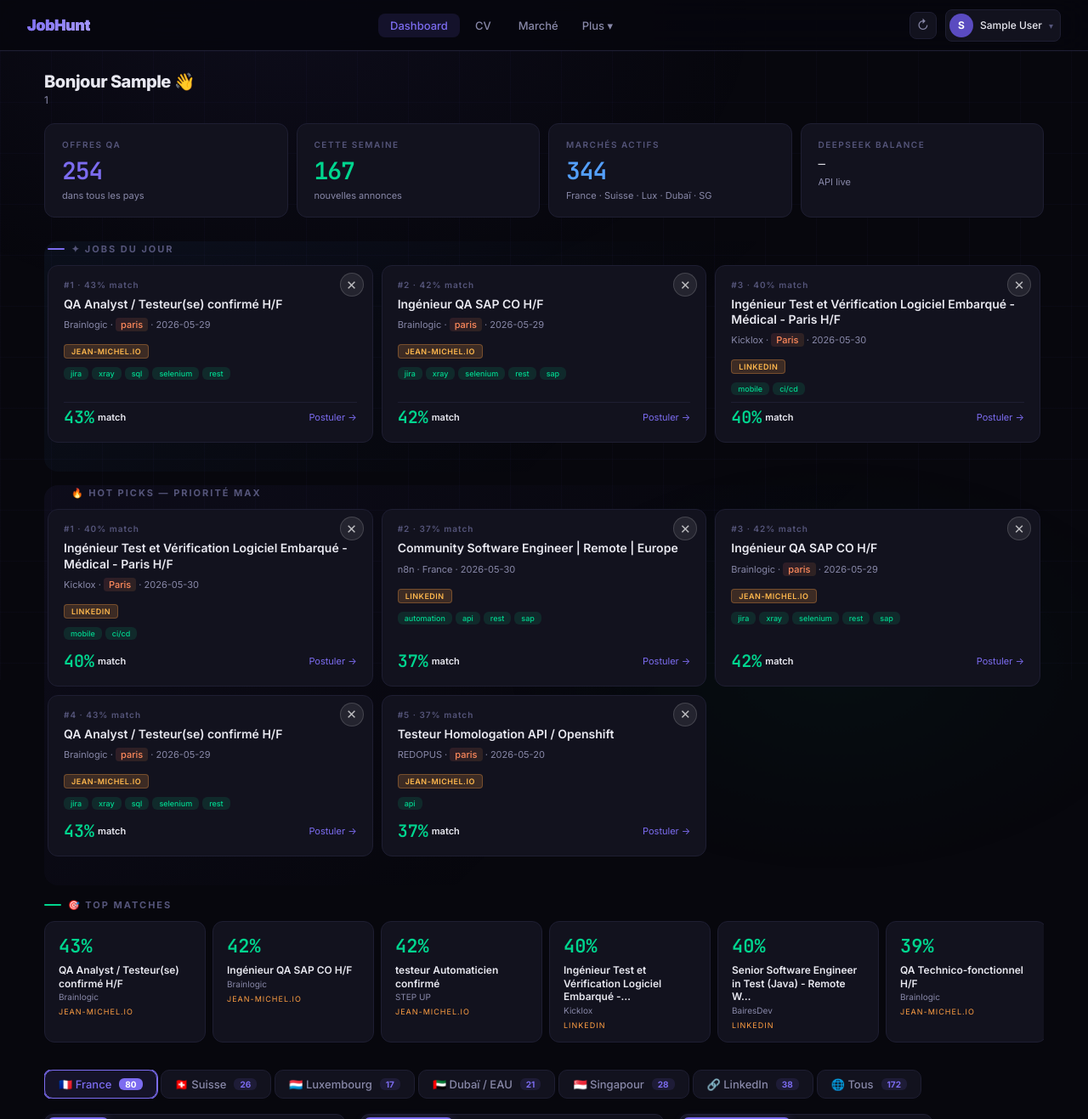
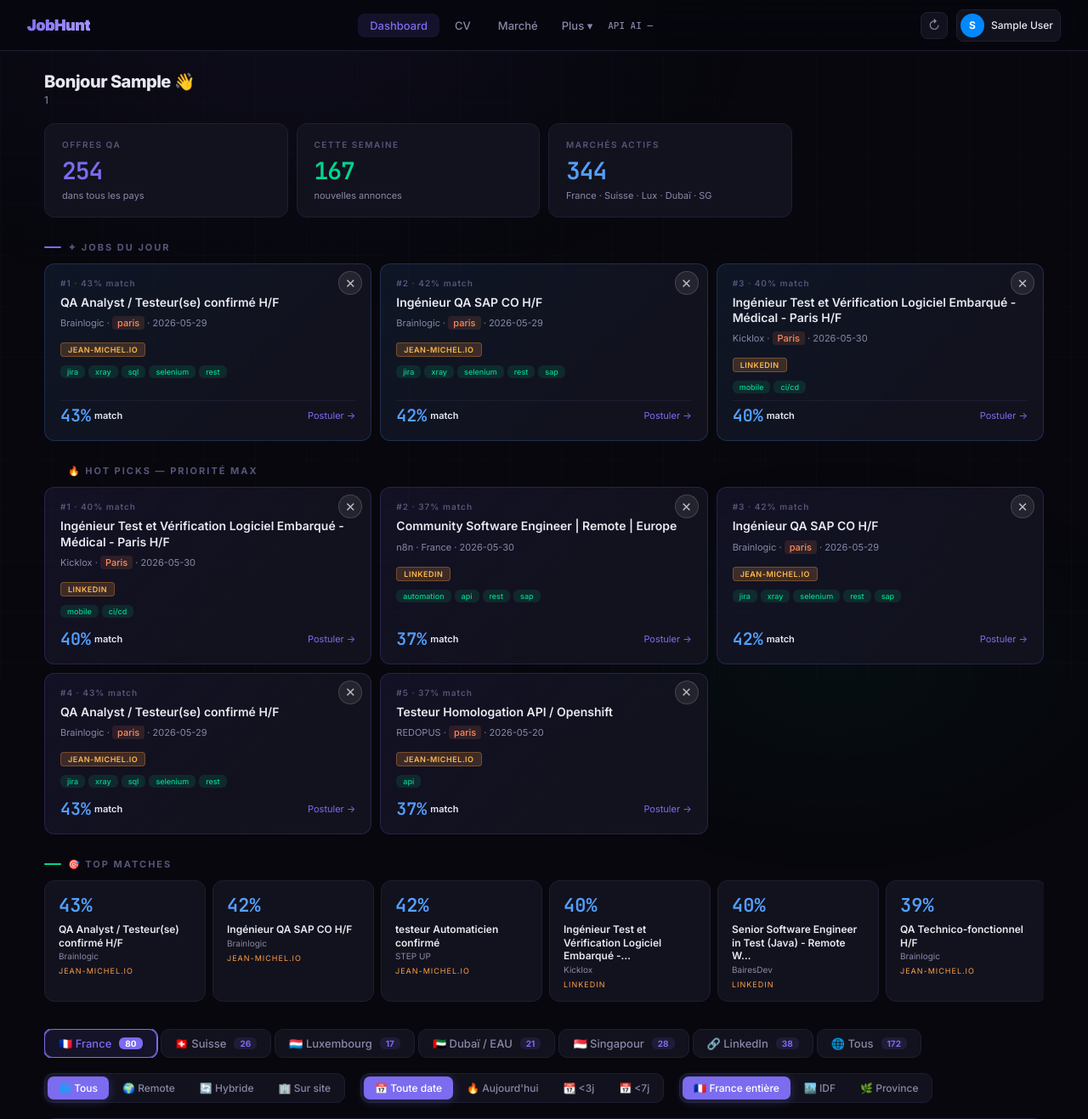
Before and after one commit to AtmanTest/jobhunt, a Flask app: page / in a window 1280 px wide. Shown: the top 1317 px of the page at 85% size. Run offline with Flask 3, Linux system fonts and the light colour scheme; the visitor is signed in with stand-in values (Sample User, id 1); data comes from the database, SQL or seed files in the repository; data that the repository does not hold is empty.

Commit message:
fix: gradient direct dans les tuiles (blue/purple) + chevron supprime + avatar bleu electrique + match en bleu + balance dans header

```diff
--- a/templates/dashboard.html
+++ b/templates/dashboard.html
@@ -128,15 +128,13 @@
   .user-trigger:hover { border-color: var(--accent); background: var(--card-hover); }
   .user-avatar {
     width: 28px; height: 28px; border-radius: 50%;
-    background: var(--accent-dim);
+    background: #0088ff;
     display: flex; align-items: center; justify-content: center;
     font-size: 12px; font-weight: 700; color: #fff;
     overflow: hidden; flex-shrink: 0;
   }
   .user-avatar img { width: 100%; height: 100%; object-fit: cover; display: block; }
   .user-name { font-weight: 500; font-size: 12px; }
-  .user-chevron { font-size: 10px; color: var(--text-muted); transition: transform 0.2s; }
-  .user-chevron.open { transform: rotate(180deg); }
   .user-dropdown {
     position: absolute; top: calc(100% + 6px); right: 0;
     min-width: 200px; background: var(--card);
@@ -235,20 +233,13 @@
   .balance.red .num { color: var(--red); }
 
   /* ── Section Color Gradients ── */
-  .section-jobs-jour {
-    background: linear-gradient(135deg, rgba(84,160,255,0.06), transparent 60%);
-    border-radius: var(--radius-lg);
-    padding: 2px 4px 6px;
-    margin-bottom: 16px;
+  .card-blue {
+    background: linear-gradient(135deg, rgba(84,160,255,0.1), var(--card) 70%) !important;
+    border-color: rgba(84,160,255,0.2) !important;
   }
-  .section-hot-picks {
-    background: linear-gradient(135deg, rgba(124,108,240,0.06), transparent 60%);
-    border-radius: var(--radius-lg);
-    padding: 2px 4px 6px;
-    margin-bottom: 16px;
-  }
-  .section-countries {
-    background: transparent;
+  .card-purple {
+    background: linear-gradient(135deg, rgba(124,108,240,0.1), var(--card) 70%) !important;
+    border-color: rgba(124,108,240,0.2) !important;
   }
 
   /* ── Featured / Top Matches ── */
@@ -295,7 +286,7 @@
   }
   .featured-card .fc-score .num {
     font-family: 'JetBrains Mono', monospace;
-    font-size: 20px; font-weight: 800; color: var(--green);
+    font-size: 20px; font-weight: 800; color: var(--blue);
   }
   .featured-card .fc-skills {
     display: flex; gap: 4px; flex-wrap: wrap; margin-top: 2px;
@@ -321,7 +312,7 @@
   .top-match-card:hover { border-color: var(--accent); background: var(--card-hover); transform: translateY(-2px); }
   .top-match-card .tm-score {
     font-size: 22px; font-weight: 800;
-    font-family: 'JetBrains Mono', monospace; color: var(--green);
+    font-family: 'JetBrains Mono', monospace; color: var(--blue);
   }
   .top-match-card .tm-title { font-size: 12px; font-weight: 600; margin-top: 6px; line-height: 1.3; }
   .top-match-card .tm-company { font-size: 10px; color: var(--text-dim); margin-top: 2px; }
@@ -465,7 +456,7 @@
   .badge-fresh-B { background: rgba(84,160,255,0.15); color: var(--blue); }
   .badge-fresh-C { background: rgba(255,159,67,0.15); color: var(--orange); }
   .badge-fresh-D { background: rgba(85,85,122,0.2); color: var(--text-muted); }
-  .badge-score { background: var(--green-dim); color: var(--green); font-size: 10px; }
+  .badge-score { background: rgba(84,160,255,0.15); color: var(--blue); font-size: 10px; }
   .badge-score-low { background: rgba(255,107,107,0.15); color: var(--red); }
   .badge-source {
     font-size: 8px; text-transform: uppercase; letter-spacing: 1px;
@@ -653,6 +644,7 @@
           <a href="{{ url_for('about') }}" style="display:flex;align-items:center;gap:8px;padding:8px 12px;border-radius:8px;text-decoration:none;color:var(--text-dim);font-size:13px;font-weight:500;transition:all 0.15s;">ℹ️ À propos</a>
         </div>
       </div>
+      <span id="balance-header" style="font-size:11px;font-weight:500;color:var(--text-dim);font-family:'JetBrains Mono',monospace;margin-left:4px;white-space:nowrap;">API AI ⟳</span>
     </nav>
     <div class="header-right">
       <button class="refresh-btn" onclick="window.location.href='{{ url_for('refresh') }}';this.textContent='⏳';" title="Rafraîchir les offres">↻</button>
@@ -660,7 +652,6 @@
         <button class="user-trigger" id="user-trigger">
           <div class="user-avatar" id="nav-avatar">?</div>
           <span class="user-name" id="nav-name">Connexion</span>
-          <span class="user-chevron" id="nav-chevron">▾</span>
         </button>
         <div class="user-dropdown" id="user-dropdown">
           <div class="dd-header">
@@ -709,21 +700,15 @@
         <div class="value blue" id="total-markets">{{ country_counts|sum(attribute='count') }}</div>
         <div class="sub">France · Suisse · Lux · Dubaï · SG</div>
       </div>
-      <div class="hero-card">
-        <div class="label">DeepSeek Balance</div>
-        <div class="value orange balance" id="balance-chip"><span class="num" id="balance-value">⟳</span></div>
-        <div class="sub">API live</div>
-      </div>
     </div>
 
     <!-- Jobs du Jour (featured) -->
     {% if jobs_of_day %}
-    <div class="section-jobs-jour">
     <div class="featured-section">
       <div class="section-label"><span class="bar purple"></span> ✦ Jobs du Jour</div>
       <div class="featured-grid">
       {% for job in jobs_of_day %}
-        <div class="featured-card" onclick="window.open('{{ job.url | clean_url }}','_blank');fetch('/api/job/{{ job.id }}/click');" style="position:relative;cursor:pointer;">
+        <div class="featured-card card-blue" onclick="window.open('{{ job.url | clean_url }}','_blank');fetch('/api/job/{{ job.id }}/click');" style="position:relative;cursor:pointer;">
           <button class="btn-dismiss" onclick="event.stopPropagation();dismissJob({{ job.id }}, this);" title="Masquer">✕</button>
           <div class="rank">#{{ loop.index }} · {{ job.match_score }}% match</div>
           <div class="fc-title">{{ job.title }}</div>
@@ -745,16 +730,14 @@
       </div>
     </div>
     {% endif %}
-    </div>
 
     <!-- 🔥 Hot Picks: meilleurs jobs classés par priorité -->
     {% if hot_picks %}
-    <div class="section-hot-picks">
     <div class="featured-section">
       <div class="section-label"><span class="bar orange"></span> 🔥 Hot Picks — Priorité Max</div>
       <div class="featured-grid">
       {% for job in hot_picks %}
-        <div class="featured-card" onclick="window.open('{{ job.url | clean_url }}','_blank');fetch('/api/job/{{ job.id }}/click');" style="position:relative;cursor:pointer;">
+        <div class="featured-card card-purple" onclick="window.open('{{ job.url | clean_url }}','_blank');fetch('/api/job/{{ job.id }}/click');" style="position:relative;cursor:pointer;">
           <button class="btn-dismiss" onclick="event.stopPropagation();dismissJob({{ job.id }}, this);" title="Masquer">✕</button>
           <div class="rank">#{{ loop.index }} · {{ job.match_score }}% match</div>
           <div class="fc-title">{{ job.title }}</div>
@@ -776,7 +759,6 @@
       </div>
     </div>
     {% endif %}
-    </div>
 
     <!-- Top Matches (horizontal scroll) -->
     {% if top_matches %}
@@ -1165,26 +1147,23 @@
 
 // ─── Balance Widget ───
 function fetchBalance() {
-  const val = document.getElementById('balance-value');
-  const chip = document.getElementById('balance-chip');
+  const val = document.getElementById('balance-header');
+  if (!val) return;
   fetch('/api/deepseek/balance')
     .then(r => r.json())
     .then(data => {
       if (data.live && data.balance > 0) {
-        val.textContent = '$' + data.balance.toFixed(2);
-        const color = data.balance < 2 ? 'red' : data.balance < 5 ? 'orange' : 'green';
-        chip.className = 'balance ' + color;
-        chip.title = 'Top-up: $' + data.topped_up.toFixed(2);
+        val.textContent = 'API AI $' + data.balance.toFixed(2);
+        val.style.color = data.balance < 2 ? 'var(--red)' : data.balance < 5 ? 'var(--orange)' : 'var(--green)';
       } else if (data.live) {
-        val.textContent = '$0.00';
-        chip.className = 'balance';
+        val.textContent = 'API AI $0.00';
+        val.style.color = 'var(--red)';
       } else {
-        val.textContent = '—';
-        chip.className = 'balance';
-        chip.title = data.error || 'API key not set on Render';
+        val.textContent = 'API AI —';
+        val.style.color = 'var(--text-dim)';
       }
     })
-    .catch(() => { val.textContent = '—'; chip.title = 'Connection error'; });
+    .catch(() => { val.textContent = 'API AI —'; });
 }
 fetchBalance();
 setInterval(fetchBalance, 60000);
@@ -1323,7 +1302,6 @@
     trigger.addEventListener('click', function(e) {
       e.stopPropagation();
       document.getElementById('user-dropdown').classList.toggle('open');
-      document.getElementById('nav-chevron').classList.toggle('open');
     });
   }
 
@@ -1332,9 +1310,7 @@
     var menu = document.getElementById('user-menu');
     if (menu && !menu.contains(e.target)) {
       var dd = document.getElementById('user-dropdown');
-      var ch = document.getElementById('nav-chevron');
       if (dd) dd.classList.remove('open');
-      if (ch) ch.classList.remove('open');
     }
     var more = document.getElementById('nav-more-drop');
     if (more && !e.target.closest('.nav-more')) {
```
